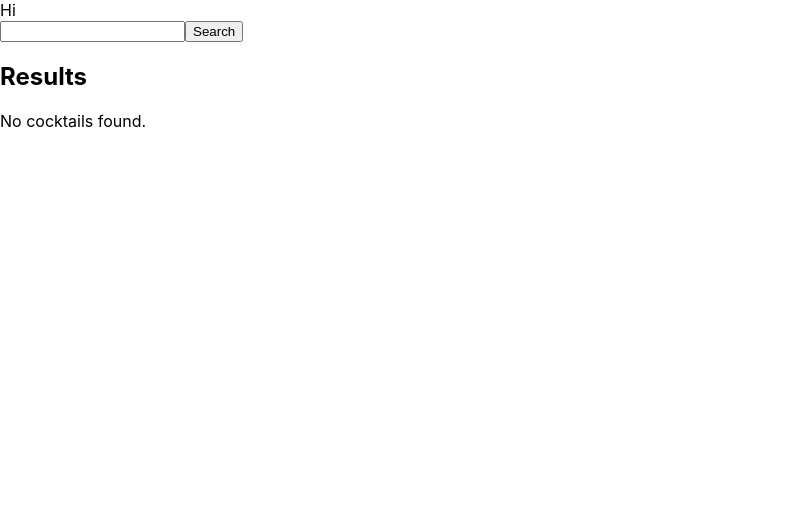
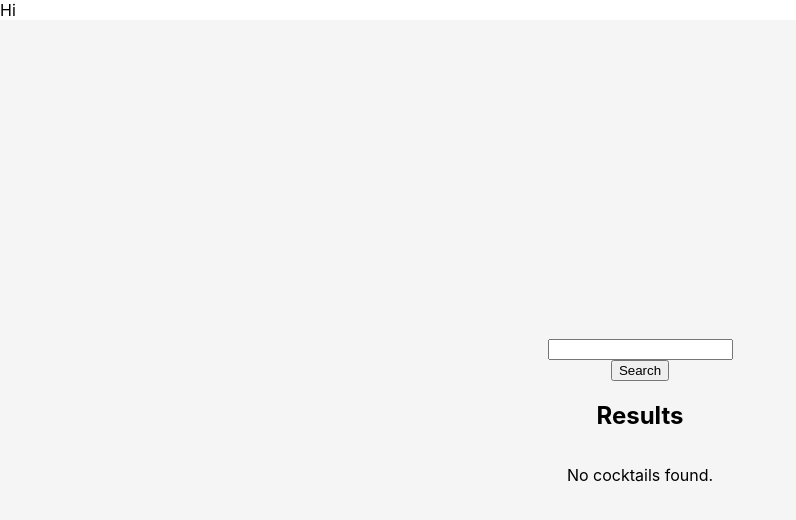
Before and after one commit to Leni52/cocktails, a React (Create React App) app: page / in a window 1280 px wide. Shown: the top 520 px of the page, without its empty margins (0-796 px from the left). Built offline with nearby package versions, Linux system fonts and the light colour scheme.

Commit message:
adding slider

```diff
--- a/package.json
+++ b/package.json
@@ -10,6 +10,8 @@
     "react": "^18.2.0",
     "react-dom": "^18.2.0",
     "react-scripts": "5.0.1",
+    "react-slick": "^0.29.0",
+    "slick-carousel": "^1.8.1",
     "web-vitals": "^2.1.4"
   },
   "scripts": {
--- /dev/null
+++ b/src/components/Cocktail.css
@@ -0,0 +1,22 @@
+.slider-container {
+    display: flex;
+    flex-direction: column;
+    justify-content: center;
+    align-items: center;
+    height: 100vh;
+    background-color: #f5f5f5;
+  }
+
+  .slider {
+    max-width: 600px;
+    width: 100%;
+  }
+
+  .slider img {
+    width: 50%;
+    height: auto;
+  }
+
+  h2 {
+    margin-top: 20px;
+  }
--- a/src/components/Cocktail.js
+++ b/src/components/Cocktail.js
@@ -1,5 +1,9 @@
 import React, { useState } from 'react';
+import Slider from 'react-slick';
+import 'slick-carousel/slick/slick.css';
+import 'slick-carousel/slick/slick-theme.css';
 import CocktailService from '../services/cocktailService';
+import './Cocktail.css';
 
 const Cocktail = () => {
   const [searchTerm, setSearchTerm] = useState('');
@@ -8,7 +12,7 @@ const Cocktail = () => {
   const handleSearch = async () => {
     try {
       if (searchTerm.trim() === '') {
-        // Clear the cocktail list if search term is empty
+
         setCocktails([]);
         return;
       }
@@ -20,18 +24,27 @@ const Cocktail = () => {
     }
   };
 
+  const settings = {
+    dots: true,
+    infinite: true,
+    speed: 500,
+    slidesToShow: 1,
+    slidesToScroll: 1,
+  };
+
+
   const handleInputChange = (e) => {
     const value = e.target.value;
     setSearchTerm(value);
 
     if (value === '' && cocktails.length > 0) {
-      // Clear the cocktail list when input is empty and there is a list
+
       setCocktails([]);
     }
   };
 
   return (
-    <div>
+    <div className='slider-container'>
       <input
         type="text"
         value={searchTerm}
@@ -39,20 +52,17 @@ const Cocktail = () => {
       />
       <button onClick={handleSearch}>Search</button>
 
-      <h2>Results</h2>
+       <h2>Results</h2>
       {cocktails.length > 0 ? (
-        <ul>
-
-            {cocktails.map((cocktail) => (
-              <li key={cocktail.idDrink}>
-                {cocktail.strDrink}
-                <img src={cocktail.strDrinkThumb} alt={cocktail.strDrink} />
-              </li>
-            ))}
-
-
-
-        </ul>
+        <Slider className='slider'
+         {...settings}>
+          {cocktails.map((cocktail) => (
+            <div key={cocktail.idDrink}>
+              <h3>{cocktail.strDrink}</h3>
+              <img src={cocktail.strDrinkThumb} alt={cocktail.strDrink} />
+            </div>
+          ))}
+        </Slider>
       ) : (
         <p>No cocktails found.</p>
       )}
```
Also changed, not shown: src/App.css (line endings or trailing spaces), 1 other file (tests, documents, lock files or other folders).
